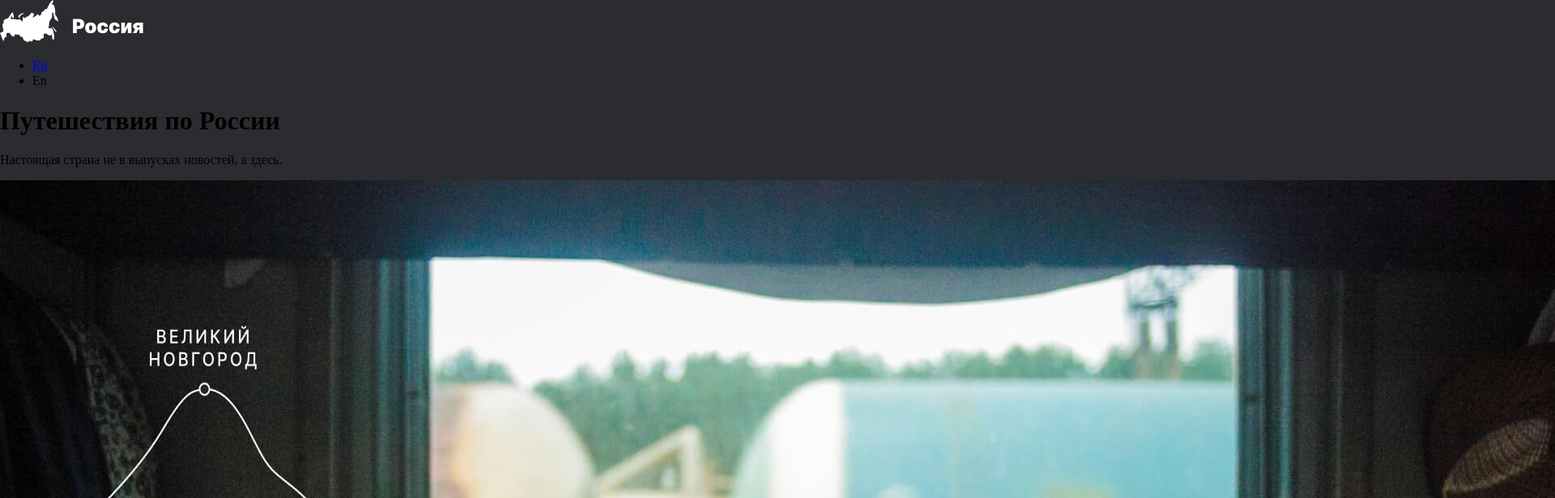
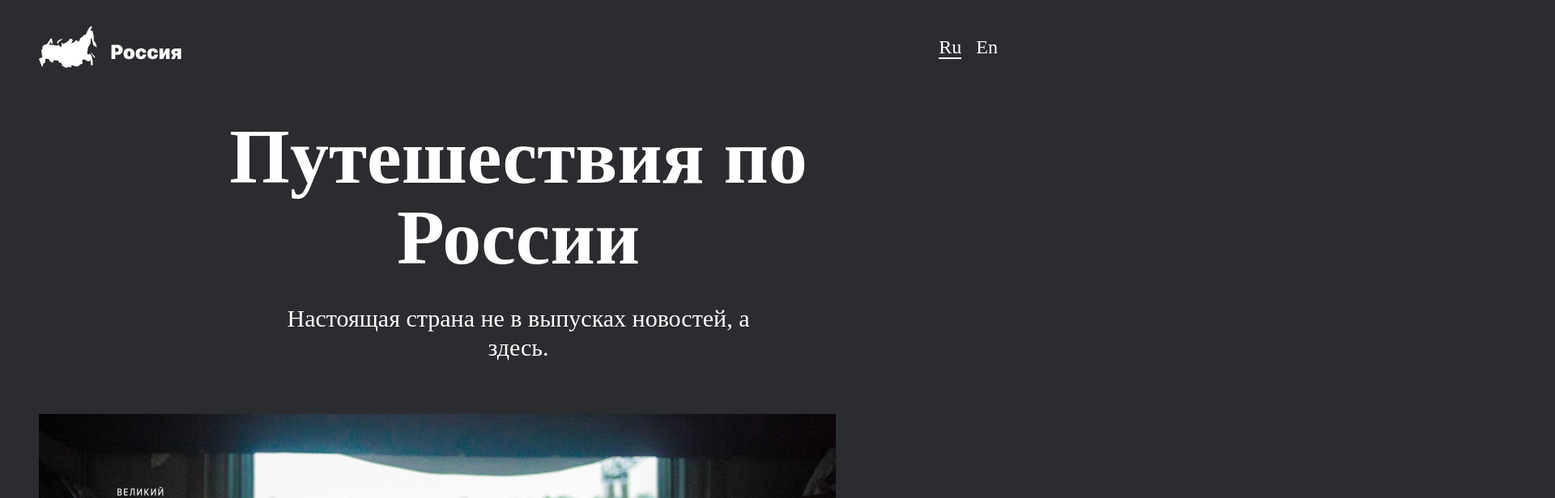
Before and after one commit to effectorea/yet-travel-project, a plain HTML site: page index.html in a window 1280 px wide. Shown: the top 616 px of the page at 81% size, 1920 px wide, since content can reach past the window. Drawn offline with Linux system fonts and the light colour scheme.

Commit message:
Creating Section one

```diff
--- /dev/null
+++ b/blocks/header/__lang-link/__lang-link_selected/header__lang-link_selected.css
@@ -0,0 +1,3 @@
+.header__lang-link_selected {
+    border-bottom: 2px solid #fff;
+}
--- /dev/null
+++ b/blocks/header/__lang-link/header__lang-link.css
@@ -0,0 +1,6 @@
+.header__lang-link {
+    color: inherit;
+    text-decoration: none;
+    font-size: 24px;
+    line-height: 28px;
+}
--- /dev/null
+++ b/blocks/header/__lang-links/header__lang-links.css
@@ -0,0 +1,6 @@
+.header__lang-links {
+    display: flex;
+    padding: 0;
+    list-style: none;
+    column-gap: 18px;
+}
--- a/blocks/header/header.css
+++ b/blocks/header/header.css
@@ -1,4 +1,6 @@
 .header {
     display: flex;
     align-items: center;
+    padding-top: 28px;
+    justify-content: space-between;
 }
--- /dev/null
+++ b/blocks/lead/__image/lead__image.css
@@ -0,0 +1,5 @@
+.lead__image {
+    max-width: 984px;
+    margin: 64px auto 0;
+    display: inline-block;
+}
--- /dev/null
+++ b/blocks/lead/__subtitle/lead__subtitle.css
@@ -0,0 +1,7 @@
+.lead__subtitle {
+    max-width: 640px;
+    text-align: center;
+    margin: 32px auto 0;
+    font-size: 30px;
+    line-height: 36px;
+}
--- /dev/null
+++ b/blocks/lead/__title/lead__title.css
@@ -0,0 +1,8 @@
+.lead__title {
+    max-width: 720px;
+    font-size: 96px;
+    line-height: 100px;
+    text-align: center;
+    margin: 0 auto;
+    font-weight: 900;
+}
--- /dev/null
+++ b/blocks/lead/lead.css
@@ -0,0 +1,4 @@
+.lead {
+    margin: 0 auto;
+    margin-top: 56px;
+}
--- a/blocks/page/page.css
+++ b/blocks/page/page.css
@@ -1,3 +1,7 @@
 .page {
+    max-width: 1184px;
     background-color: #2a2c2f;
+    color: #fff;
+    padding: 0;
+    margin: 0 auto;
 }
--- a/blocks/page/page__container/page__container.css
+++ /dev/null
@@ -1,4 +0,0 @@
-.page__container {
-    min-width: 1184px;
-    margin: 0 auto;
-}
--- a/index.html
+++ b/index.html
@@ -8,16 +8,15 @@
     <link rel="stylesheet" href="./pages/index.css">
 </head>
 <body class="page">
-    <div class="page__container">
     <header class="header">
-            <a href="./index.html" class="header__logo">
-                <img src="./images/header-logo.svg" alt="Страна логотип">
-            </a>
+        <img src="./images/header-logo.svg" alt="Страна логотип" class="header__logo">
         <ul class="header__lang-links">
-                <li class="header__lang-link header__lang-link_selected">
-                    <a href="#">Ru</a>
+            <li>
+                <a href="#" class="header__lang-link header__lang-link_selected">Ru</a>
             </li>
-                <li class="header__lang-link">En</li>
+            <li>
+                <a href="#" class="header__lang-link">En</a>
+            </li>
         </ul>
 
     </header>
@@ -29,9 +28,10 @@
             <p class="lead__caption">ваша полка — верхняя</p>
         </section>
     </main>
+
     <footer class="footer"></footer>
 
-    </div>
+
 
 
 
--- a/pages/index.css
+++ b/pages/index.css
@@ -1,6 +1,16 @@
 @import url(../vendor/normalize.css);
 @import url(../blocks/page/page.css);
+@import url(../blocks/header/header.css);
 @import url(../blocks/page/page__container/page__container.css);
-@import url(../blocks/header/header__logo/header__logo.css);
+@import url(../blocks/header/__logo/header__logo.css);
 @import url(../blocks/page/page.css);
-@import url(../blocks/page/page__container/page__container.css);
+@import url(../blocks/page/__container/page__container.css);
+@import url(../blocks/header/__lang-links/header__lang-links.css);
+@import url(../blocks/header/__lang-link/header__lang-link.css);
+@import url(../blocks/header/__lang-link/__lang-link_selected/header__lang-link_selected.css);
+
+@import url(../blocks/lead/lead.css);
+@import url(../blocks/lead/__title/lead__title.css);
+@import url(../blocks/lead/__subtitle/lead__subtitle.css);
+@import url(../blocks/lead/__image/lead__image.css);
+@import url(../blocks/lead/__caption/lead__caption.css);
```
Also changed, not shown: blocks/header/__logo/header__logo.css (renamed from blocks/header/header__logo/header__logo.css), blocks/lead/__caption/lead__caption.css (added). Lines whose indentation alone changed are shown as unchanged.
